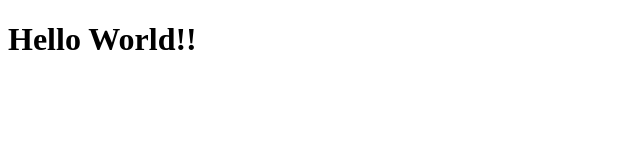
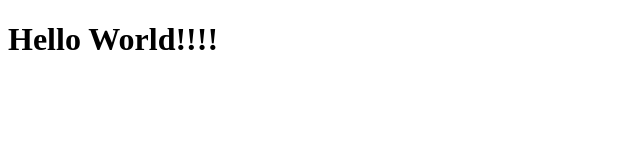
Before and after one commit to vaskov/github_actions, a plain HTML site: page index.html in a window 1280 px wide. Shown: the full height of the page, 0-640 px from the left. Drawn offline with Linux system fonts and the light colour scheme.

Commit message:
changes [skip action]

```diff
--- a/index.html
+++ b/index.html
@@ -8,7 +8,7 @@
 </head>
 
 <body>
-    <h1>Hello World!!</h1>
+    <h1>Hello World!!!!</h1>
 </body>
 
 </html>
```
